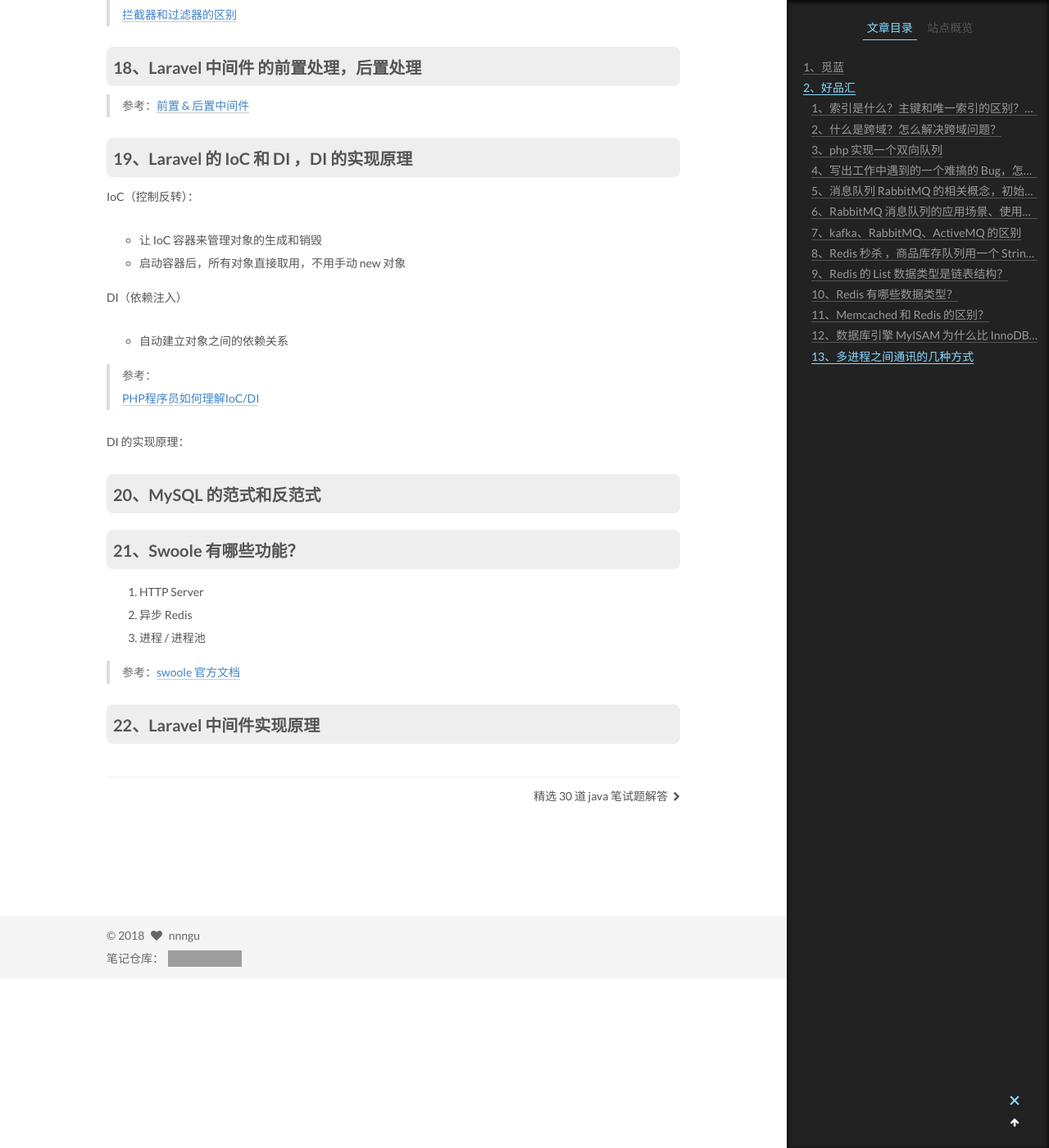
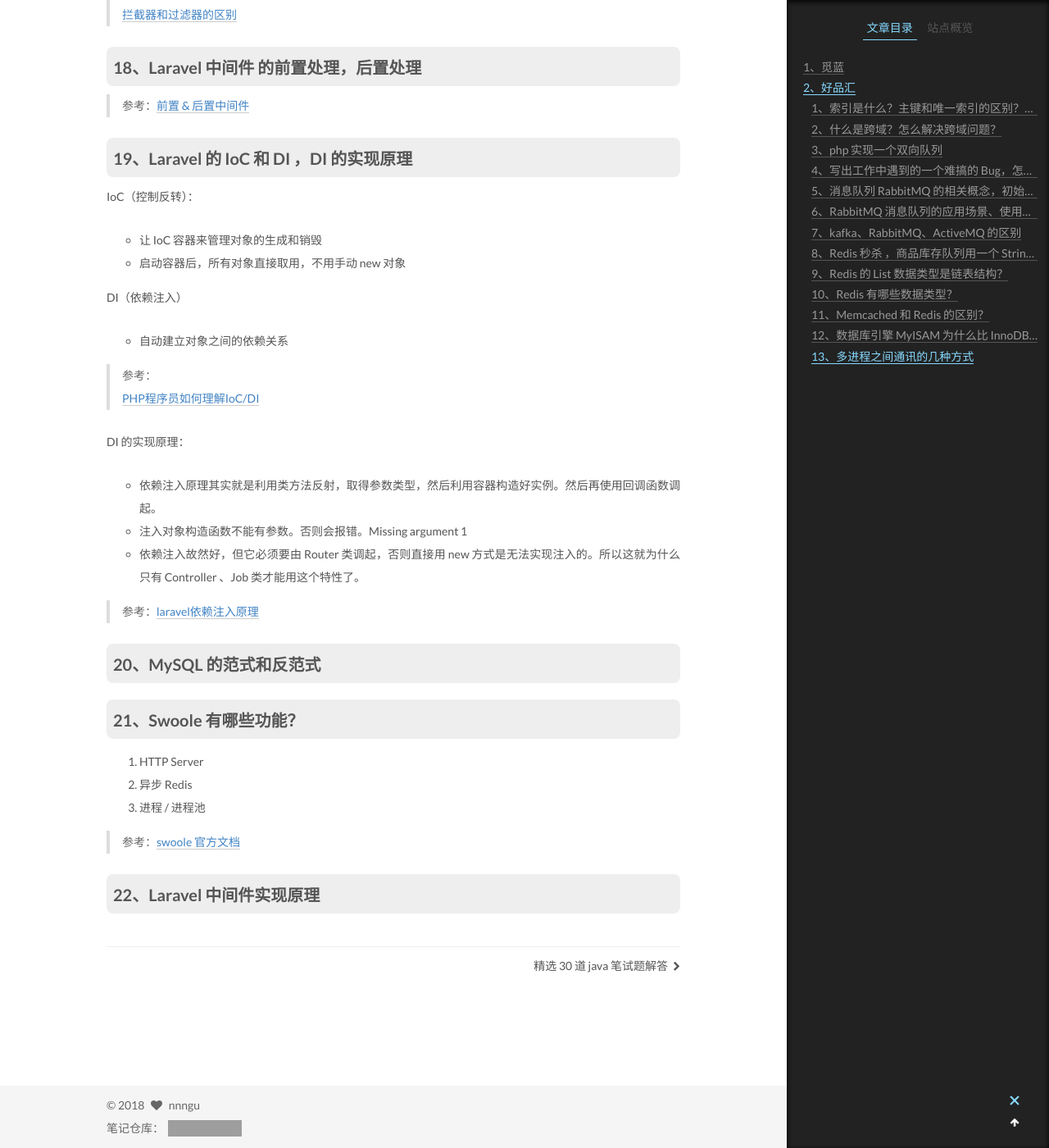
Before and after one commit to nnngu/LearningNotes, a Jekyll site: the page built from _posts/2018-06-05-PHP 面试题收集.md, in a window 1280 px wide and 1400 px high, scrolled down 11902 px. Shown: the whole window at 82% size. Built offline with Jekyll 4.4.1, drawn with Linux system fonts in a browser that asks for light colours; grey boxes are pictures that could not be loaded.

Commit message:
修改文件: _posts/2018-06-05-PHP 面试题收集.md

```diff
--- a/_posts/2018-06-05-PHP 面试题收集.md
+++ b/_posts/2018-06-05-PHP 面试题收集.md
@@ -436,8 +436,15 @@ DI（依赖注入）
 >[PHP程序员如何理解IoC/DI](https://segmentfault.com/a/1190000002411255)
 
 DI 的实现原理：
+- 依赖注入原理其实就是利用类方法反射，取得参数类型，然后利用容器构造好实例。然后再使用回调函数调起。
+- 注入对象构造函数不能有参数。否则会报错。Missing argument 1
+- 依赖注入故然好，但它必须要由 Router 类调起，否则直接用 new 方式是无法实现注入的。所以这就为什么只有 Controller 、Job 类才能用这个特性了。
+
+>参考：[laravel依赖注入原理](https://blog.csdn.net/guiyecheng/article/details/72897792)
 
 ### 20、MySQL 的范式和反范式
+
+
 
 ### 21、Swoole 有哪些功能？
 
```
